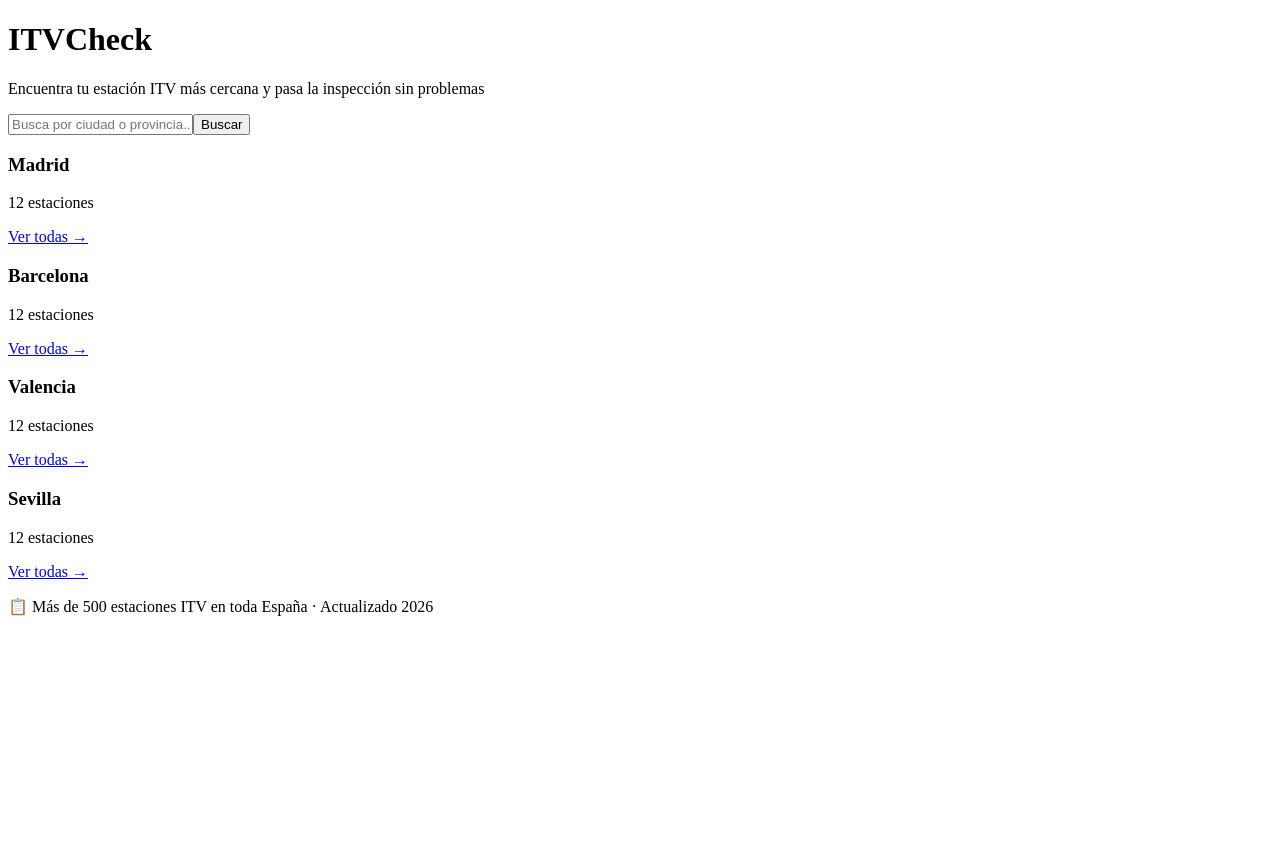
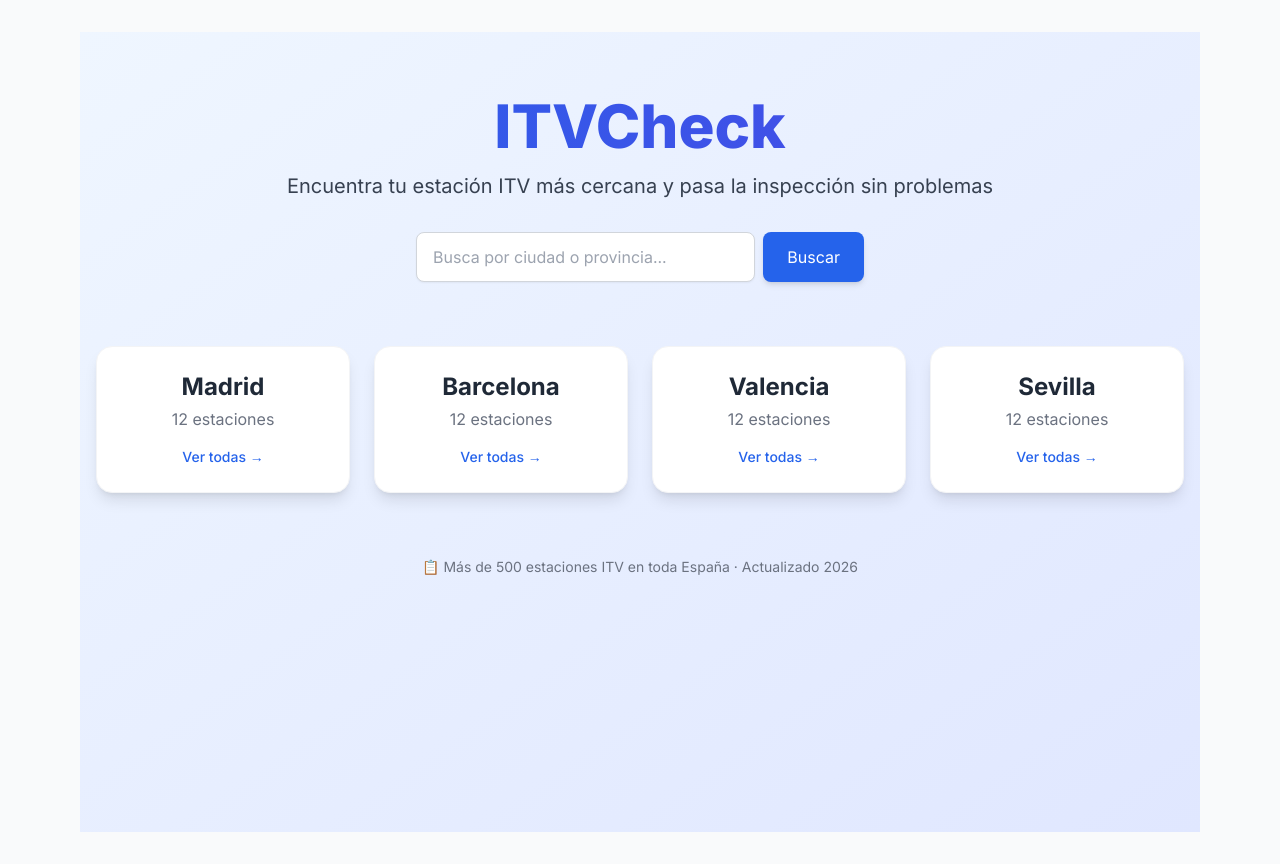
Before and after one commit to fotografiacamats-cell/itvcheck, a Next.js app: page / in a window 1280 px wide. Before the commit the page ends 800 px from the top, so only its background shows below. Built offline with nearby package versions, Linux system fonts and the light colour scheme.

Commit message:
Update layout.js

```diff
--- a/app/layout.js
+++ b/app/layout.js
@@ -1,3 +1,8 @@
+import './globals.css';
+import { Inter } from 'next/font/google';
+
+const inter = Inter({ subsets: ['latin'] });
+
 export const metadata = {
   title: 'ITVCheck - Guía completa de la ITV en España',
   description: 'Toda la información sobre estaciones ITV, precios y consejos.',
@@ -6,7 +11,7 @@
 export default function RootLayout({ children }) {
   return (
     <html lang="es">
-      <body className="bg-gray-50">
+      <body className={`${inter.className} bg-gray-50`}>
         <main className="min-h-screen max-w-6xl mx-auto px-4 py-8">
           {children}
         </main>
```
